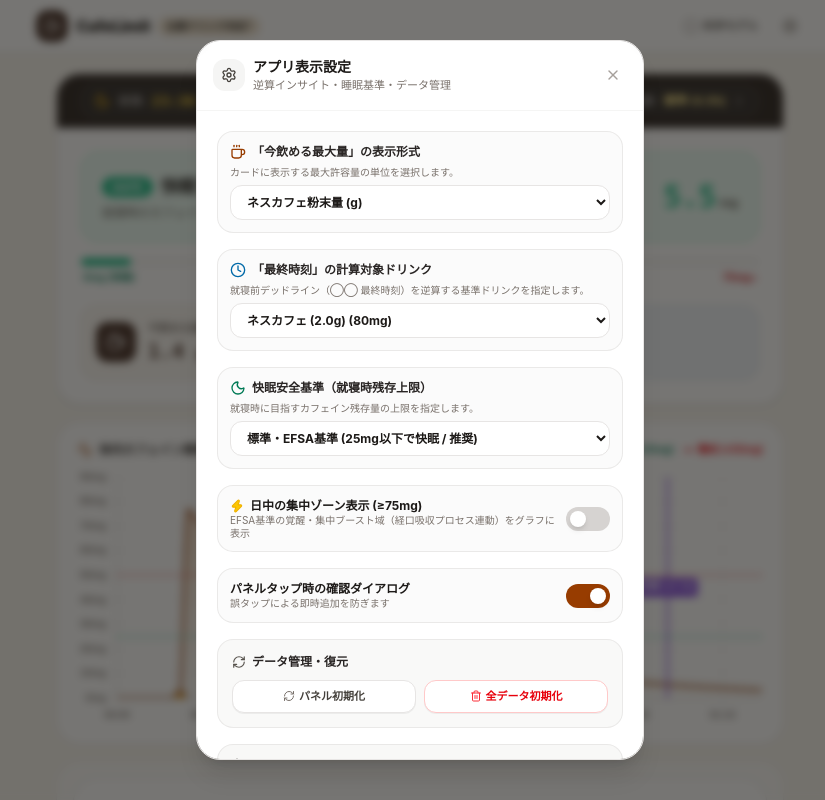
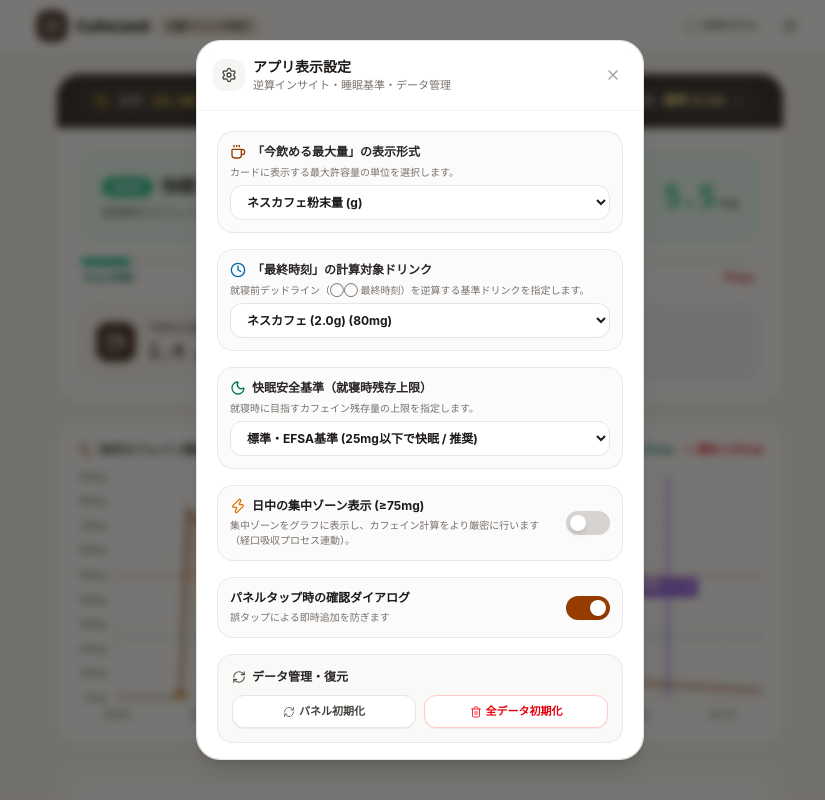
Before and after one commit to Ume-Chika/CafeLimit, a React (Vite) app: page / in a window 1280 px wide. Both pictures are taken after a click on the button 1010 px from the left and 26 px from the top of the page. Shown: the top 800 px of the page, without its empty margins (220-1045 px from the left). Built offline with nearby package versions, Linux system fonts and the light colour scheme.

Commit message:
fix(settings): refine focus zone copy, icon style, and duration selector

```diff
--- a/src/components/SettingsModal.tsx
+++ b/src/components/SettingsModal.tsx
@@ -177,14 +177,14 @@
               onClick={handleToggleFocusZone}
               className="flex items-center justify-between cursor-pointer select-none"
             >
-              <div className="flex-1 min-w-0 pr-2">
+              <div className="flex-1 min-w-0 pr-2 space-y-1">
                 <div className="flex items-center space-x-1.5 font-bold text-stone-900 text-xs">
-                  <Zap className="w-3.5 h-3.5 text-yellow-500 fill-yellow-400 shrink-0" />
+                  <Zap className="w-4 h-4 text-amber-600 shrink-0" />
                   <span>日中の集中ゾーン表示 (≥75mg)</span>
                 </div>
-                <span className="text-[10px] text-stone-500 leading-tight block">
-                  EFSA基準の覚醒・集中ブースト域（経口吸収プロセス連動）をグラフに表示
-                </span>
+                <p className="text-[10px] text-stone-500 leading-normal">
+                  集中ゾーンをグラフに表示し、カフェイン計算をより厳密に行います（経口吸収プロセス連動）。
+                </p>
               </div>
               <div
                 className={`w-11 h-6 shrink-0 flex items-center rounded-full p-1 transition-colors duration-200 ease-in-out ${
@@ -202,16 +202,11 @@
             {/* 集中ゾーンON時に出現する「飲み終わるまでにかかる時間」設定 */}
             {settings.showFocusZone && (
               <div className="pt-2 border-t border-stone-200/60 space-y-1.5 animate-fadeIn">
-                <div className="flex items-center justify-between">
-                  <div className="flex items-center space-x-1.5 font-bold text-stone-800 text-xs">
-                    <Clock className="w-3.5 h-3.5 text-amber-700 shrink-0" />
-                    <span>飲み終わるまでにかかる時間</span>
-                  </div>
-                  <span className="text-[11px] font-black text-amber-900 bg-amber-100/80 px-2 py-0.5 rounded-md">
-                    {settings.drinkingDurationMinutes || 10}分
-                  </span>
+                <div className="flex items-center space-x-1.5 font-bold text-stone-800 text-xs">
+                  <Clock className="w-4 h-4 text-amber-700 shrink-0" />
+                  <span>飲み終わるまでにかかる時間</span>
                 </div>
-                <p className="text-[10px] text-stone-500 leading-tight">
+                <p className="text-[10px] text-stone-500 leading-normal">
                   時間をかけて飲むと、血中濃度の上昇がより緩やかになります。
                 </p>
                 <select
@@ -219,12 +214,12 @@
                   onChange={(e) => handleDrinkingDurationChange(Number(e.target.value))}
                   className="w-full bg-white border border-stone-200 rounded-xl px-3 py-2 text-xs font-bold text-stone-900 focus:outline-none focus:ring-2 focus:ring-amber-500/20 cursor-pointer"
                 >
-                  <option value={10}>10分（標準・マグカップ1杯）</option>
-                  <option value={20}>20分（ゆっくり飲む）</option>
-                  <option value={30}>30分（30分かけて飲む）</option>
-                  <option value={40}>40分（40分かけて飲む）</option>
-                  <option value={50}>50分（50分かけて飲む）</option>
-                  <option value={60}>60分（1時間かけてゆっくり）</option>
+                  <option value={10}>10分</option>
+                  <option value={20}>20分</option>
+                  <option value={30}>30分</option>
+                  <option value={40}>40分</option>
+                  <option value={50}>50分</option>
+                  <option value={60}>60分</option>
                 </select>
               </div>
             )}
@@ -235,9 +230,9 @@
             onClick={handleToggleConfirm}
             className="p-3 bg-stone-50/70 rounded-2xl border border-stone-200/80 flex items-center justify-between cursor-pointer hover:bg-stone-100/80 transition-all select-none"
           >
-            <div className="flex-1 min-w-0 pr-2">
+            <div className="flex-1 min-w-0 pr-2 space-y-1">
               <span className="font-bold text-stone-900 block text-xs">パネルタップ時の確認ダイアログ</span>
-              <span className="text-[10px] text-stone-500 leading-tight block">誤タップによる即時追加を防ぎます</span>
+              <p className="text-[10px] text-stone-500 leading-normal">誤タップによる即時追加を防ぎます</p>
             </div>
             <div
               className={`w-11 h-6 shrink-0 flex items-center rounded-full p-1 transition-colors duration-200 ease-in-out ${
```
